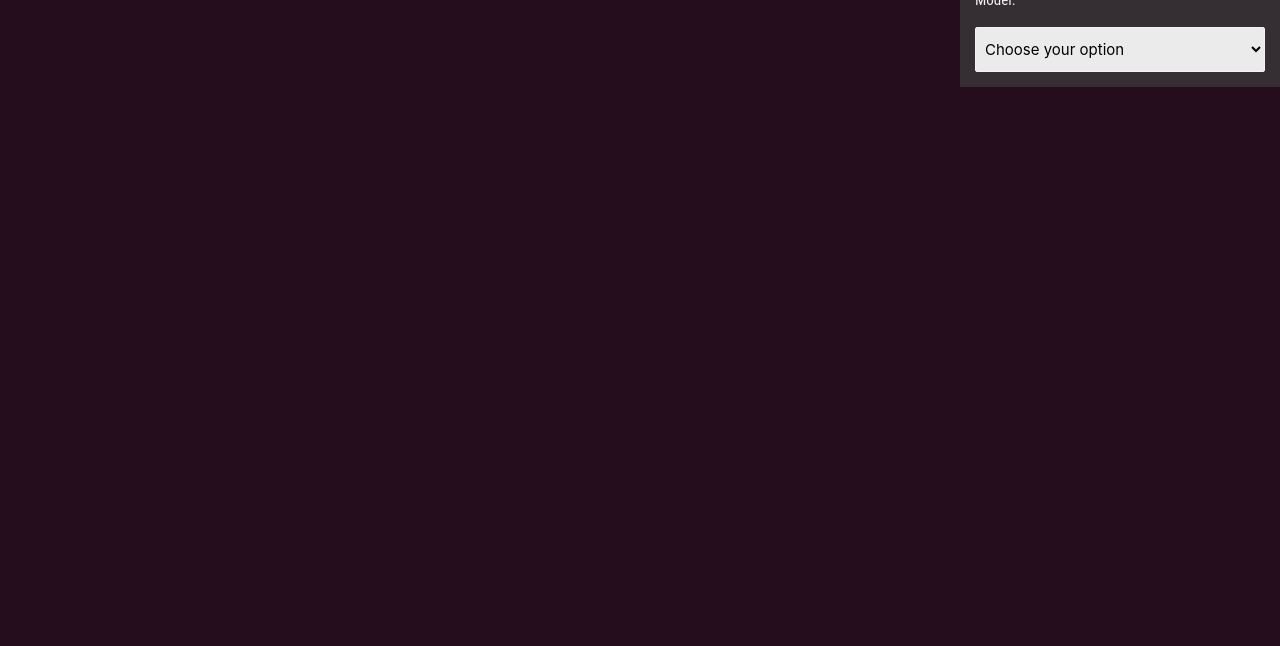
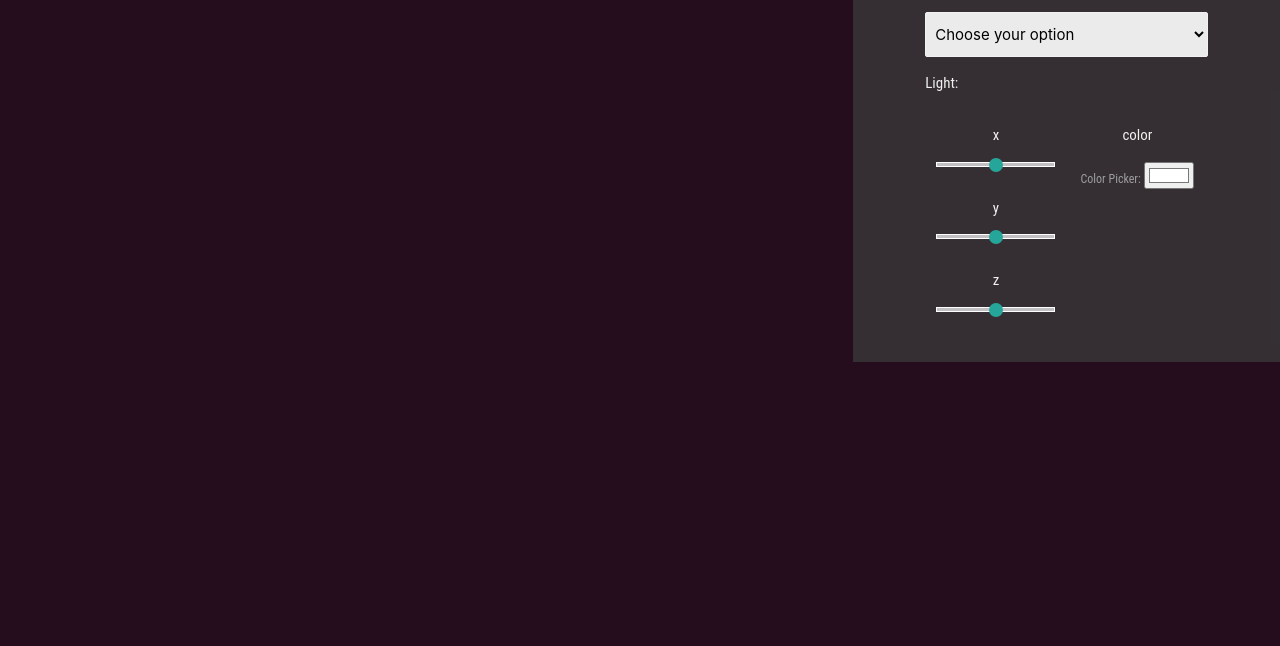
Before and after one commit to alpers-git/webGPU-OBJ-renderer, a plain HTML site: page index.html in a window 1280 px wide. Shown: the part 165-811 px from the top of the page. Drawn offline with nearby package versions, Linux system fonts and the light colour scheme; no server answers.

Commit message:
Improve UI

```diff
--- a/css/style.css
+++ b/css/style.css
@@ -1,7 +1,5 @@
 body {
   background-color: #250d1e;
-  margin: 0em;
-  padding: 0em;
   font-family: "Roboto Condensed", sans-serif;
 }
 
@@ -12,5 +10,8 @@ body {
 #controls {
   color: #f2f1f0;
   background-color: #3a3a3ac4;
-  padding: 1em;
 }
+
+.row .col.s4 .col.s9 .col.s3 {
+  padding: 0;
+}
--- a/index.html
+++ b/index.html
@@ -35,15 +35,27 @@
       </div>
     </nav>
     <!-- The canvas to display our renderer output on -->
-    <div class="row">
-      <div class="col l9 m9 s9">
-        <canvas id="webgpu-canvas" width="960" height="720"></canvas>
+    <div class="row" style="padding-left: 0em">
+      <div class="col l8 m8 s8">
+        <div class="container">
+          <canvas
+            style="padding-right: 0em; transform: translateX(-9em)"
+            id="webgpu-canvas"
+            width="900"
+            height="600"
+          ></canvas>
           <!--<script src="js/renderer.js"></script>-->
         </div>
-      <div class="col l3 m3 s3 center" id="controls">
+      </div>
+      <div class="col l4 m4 s4 center" id="controls">
+        <div class="container">
           <h4
             class="z-depth-3"
-          style="border-radius: 0.3em; background-color: #eb6536"
+            style="
+              border-radius: 0.3em;
+              background-color: #eb6536;
+              padding-left: 0em;
+            "
           >
             Renderer Controls
           </h4>
@@ -55,6 +67,33 @@
           >
             <option value="" disabled selected>Choose your option</option>
           </select>
+          <div class="row">
+            <div class="col l12 m12 s12 center">
+              <p class="left-align">Light:</p>
+              <div class="col l6 m6 s6 center">
+                <form action="#">
+                  <p class="range-field">
+                    x
+                    <input type="range" id="lx" min="-100" max="100" />
+                  </p>
+                  <p class="range-field">
+                    y
+                    <input type="range" id="ly" min="-100" max="100" />
+                  </p>
+                  <p class="range-field">
+                    z
+                    <input type="range" id="lz" min="-100" max="100" />
+                  </p>
+                </form>
+              </div>
+              <div class="col l6 m6 s6 center">
+                <p>color</p>
+                <label for="colorpicker">Color Picker:</label>
+                <input type="color" id="colorpicker" value="#FFFFFF" />
+              </div>
+            </div>
+          </div>
+        </div>
       </div>
     </div>
   </body>
--- a/js/renderer.js
+++ b/js/renderer.js
@@ -184,7 +184,7 @@ class RenderAPI {
       colorAttachments: [
         {
           view: undefined,
-          loadValue: [0.325 / 2.3, 0.125 / 2.3, 0.26 / 2.3, 1],
+          loadValue: [0.325 / 2.9, 0.125 / 2.3, 0.26 / 2.3, 1],
         },
       ],
       depthStencilAttachment: {
```
Lines whose indentation alone changed are shown as unchanged.
